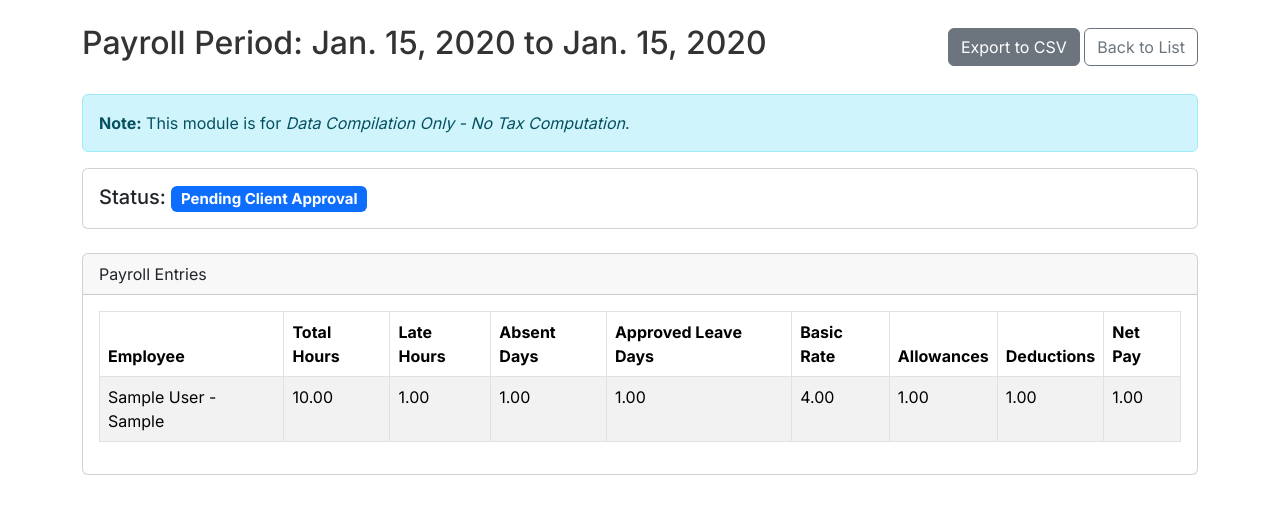
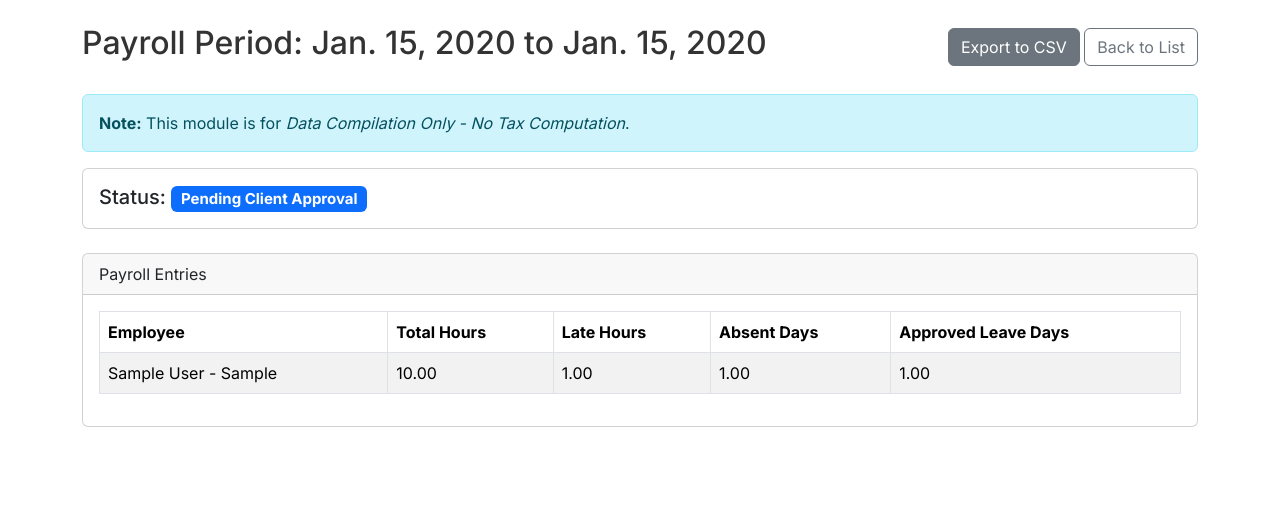
Before and after one commit to Jaycee041305/hryup-platform, a Django app: page /payroll/1/ in a window 1280 px wide. Shown: the top 514 px of the page. Run offline with Django 5.2, Linux system fonts and the light colour scheme; a user stored in the database is signed in; tables that the repository leaves empty hold one stand-in row (values such as "Sample post").

Commit message:
Remove money columns (Basic Rate, Allowances, Deductions, Net Pay) from Payroll Views and CSV Export

```diff
--- a/payroll/views.py
+++ b/payroll/views.py
@@ -126,8 +126,7 @@ class ExportCSVView(ClientManagerRequiredMixin, TenantQuerySetMixin, View):
         writer = csv.writer(response)
         writer.writerow([
             'Employee', 'Department', 'Position',
-            'Total Hours', 'Late Hours', 'Absent Days', 'Approved Leave Days',
-            'Basic Rate', 'Allowances', 'Deductions', 'Net Pay'
+            'Total Hours', 'Late Hours', 'Absent Days', 'Approved Leave Days'
         ])
 
         entries = period.entries.select_related('employee__user').all()
@@ -139,11 +138,7 @@ class ExportCSVView(ClientManagerRequiredMixin, TenantQuerySetMixin, View):
                 entry.total_hours,
                 entry.late_hours,
                 entry.absent_days,
-                entry.approved_leave_days,
-                entry.basic_rate,
-                entry.allowances,
-                entry.deductions,
-                entry.net_compiled_pay
+                entry.approved_leave_days
             ])
 
         return response
--- a/templates/payroll/my_payslips.html
+++ b/templates/payroll/my_payslips.html
@@ -12,7 +12,6 @@
                         <th>Total Hours</th>
                         <th>Absences / Lates</th>
                         <th>Approved Leave</th>
-                        <th>Net Pay</th>
                     </tr>
                 </thead>
                 <tbody>
@@ -22,11 +21,10 @@
                         <td>{{ payslip.total_hours }}</td>
                         <td>{{ payslip.absent_days }} days / {{ payslip.late_hours }} hrs</td>
                         <td>{{ payslip.approved_leave_days }} days</td>
-                        <td class="fw-bold">PHP {{ payslip.net_compiled_pay }}</td>
                     </tr>
                     {% empty %}
                     <tr>
-                        <td colspan="5" class="text-center">No payslips available.</td>
+                        <td colspan="4" class="text-center">No payslips available.</td>
                     </tr>
                     {% endfor %}
                 </tbody>
--- a/templates/payroll/payrollperiod_detail.html
+++ b/templates/payroll/payrollperiod_detail.html
@@ -59,10 +59,6 @@
                             <th>Late Hours</th>
                             <th>Absent Days</th>
                             <th>Approved Leave Days</th>
-                            <th>Basic Rate</th>
-                            <th>Allowances</th>
-                            <th>Deductions</th>
-                            <th>Net Pay</th>
                         </tr>
                     </thead>
                     <tbody>
@@ -73,14 +69,10 @@
                             <td>{{ entry.late_hours }}</td>
                             <td>{{ entry.absent_days }}</td>
                             <td>{{ entry.approved_leave_days }}</td>
-                            <td>{{ entry.basic_rate }}</td>
-                            <td>{{ entry.allowances }}</td>
-                            <td>{{ entry.deductions }}</td>
-                            <td>{{ entry.net_compiled_pay }}</td>
                         </tr>
                         {% empty %}
                         <tr>
-                            <td colspan="9" class="text-center">No entries found. Click 'Run Aggregation' to generate data.</td>
+                            <td colspan="5" class="text-center">No entries found. Click 'Run/Update Aggregation' to generate data.</td>
                         </tr>
                         {% endfor %}
                     </tbody>
```
